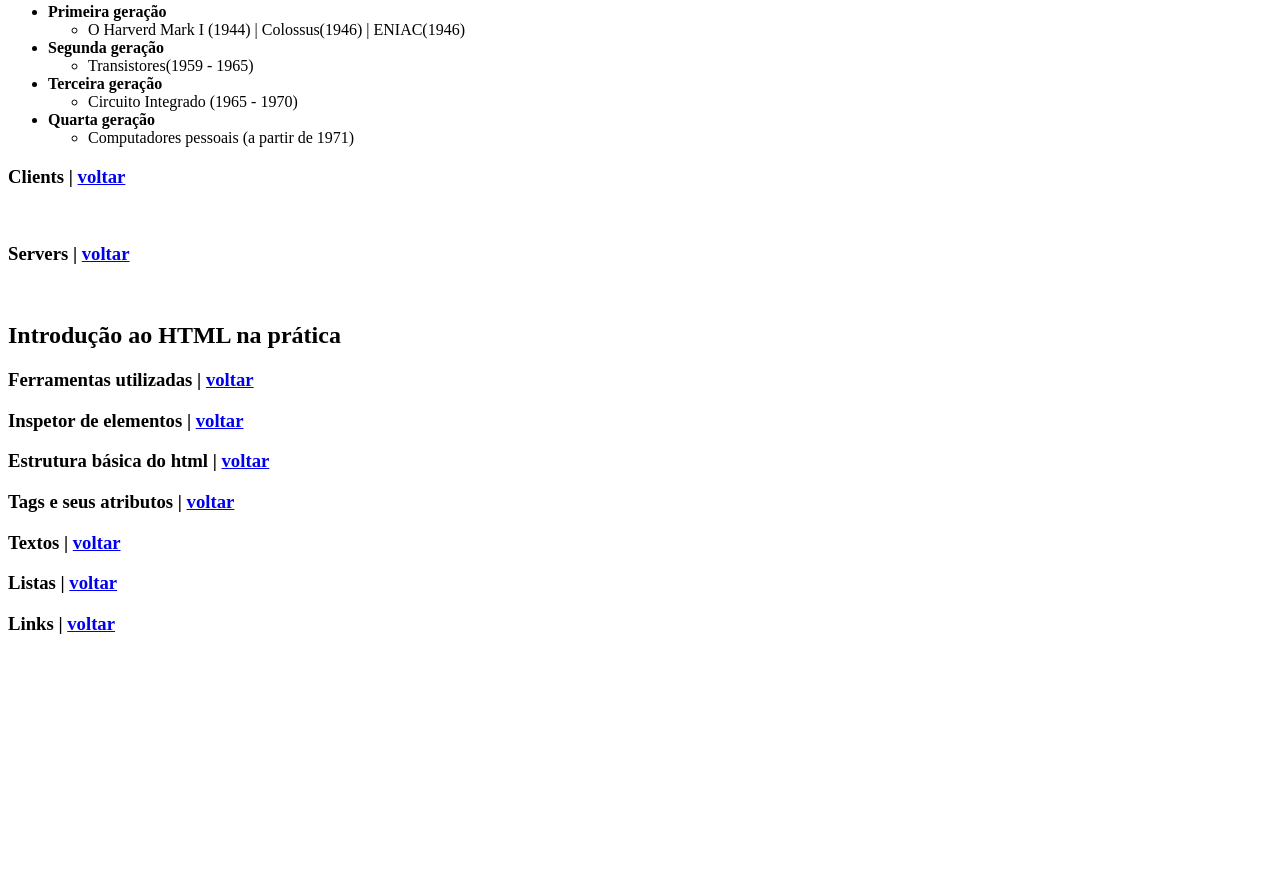
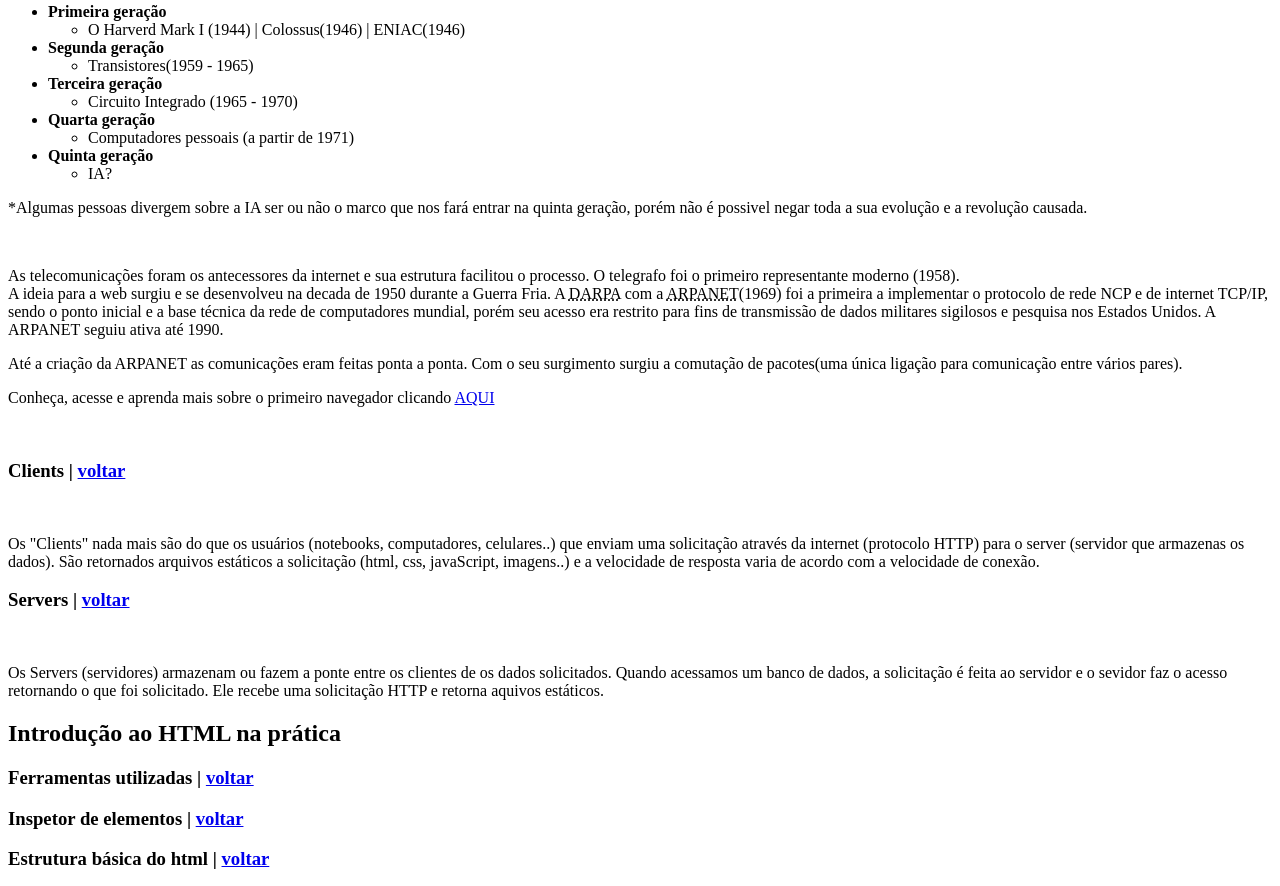
Before and after one commit to niqueve/DIO, a plain HTML site: page HTML/index.html in a window 1280 px wide. Shown: the part 750-1636 px from the top of the page. Before the commit the page ends 1404 px from the top, so only its background shows below. Drawn offline with Linux system fonts and the light colour scheme.

Commit message:
alterações no texto "Entendendo comunicação Client x Server"

```diff
--- a/HTML/index.html
+++ b/HTML/index.html
@@ -45,12 +45,38 @@
         <li> <strong>Quarta geração</strong>
             <ul><li>Computadores pessoais (a partir de 1971)</li></ul>
         </li>
+        <li> <strong>Quinta geração</strong>
+            <ul><li>IA? </li></ul>
+        </li>
     </ul>
+    <p> *Algumas pessoas divergem sobre a IA ser ou não o marco que nos fará entrar na quinta geração,
+        porém não é possivel negar toda a sua evolução e a revolução causada.
+    </p><br>
+    <p>As telecomunicações foram os antecessores da internet e sua estrutura facilitou o processo.
+        O telegrafo foi o primeiro representante moderno (1958).<br>
+        A ideia para a web surgiu e se desenvolveu na decada de 1950 durante a Guerra Fria.
+        A <abbr title="Defense Advanced Research Projects Agency">DARPA</abbr> com a
+        <abbr title="Advanced Research Projects Agency Network">ARPANET</abbr>(1969)
+        foi a primeira a implementar o protocolo de rede NCP e de internet TCP/IP, sendo o ponto inicial e a
+        base técnica da rede de computadores mundial, porém seu acesso era restrito para fins de transmissão
+        de dados militares sigilosos e pesquisa nos Estados Unidos. A ARPANET seguiu ativa até 1990.
     </p>
+    <p>Até a criação da ARPANET as comunicações eram feitas ponta a ponta. Com o seu surgimento surgiu a
+        comutação de pacotes(uma única ligação para comunicação entre vários pares).
+    </p>
+    <p>Conheça, acesse e aprenda mais sobre o primeiro navegador clicando <a href="https://info.cern.ch/">AQUI</a></p><br>
     <h3 id="cliente">Clients | <a href = "#sumario">voltar</a></h3><br>
-    <p></p>
+    <p>Os "Clients" nada mais são do que os usuários (notebooks, computadores, celulares..)
+        que enviam uma solicitação através da internet (protocolo HTTP)
+        para o server (servidor que armazenas os dados).
+        São retornados arquivos estáticos a solicitação (html, css, javaScript, imagens..) e
+        a velocidade de resposta varia de acordo com a velocidade de conexão.
+    </p>
     <h3 id="servidor">Servers | <a href = "#sumario">voltar</a></h3><br>
-    <p></p>
+    <p>Os Servers (servidores) armazenam ou fazem a ponte entre os clientes de os dados solicitados.
+        Quando acessamos um banco de dados, a solicitação é feita ao servidor e o sevidor faz o acesso retornando
+        o que foi solicitado. Ele recebe uma solicitação HTTP e retorna aquivos estáticos.
+    </p>
     <h2>Introdução ao HTML na prática</h2>
     <h3 id="ferramentas">Ferramentas utilizadas | <a href = "#sumario">voltar</a></h3>
     <p></p>
```
